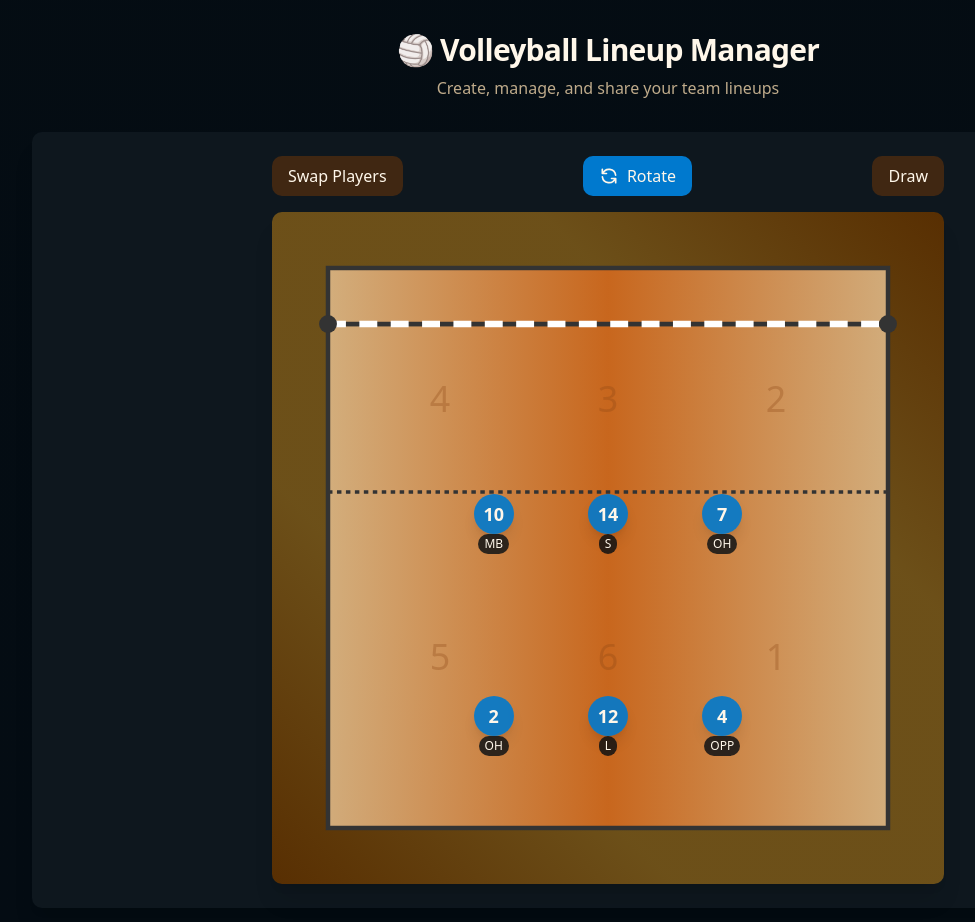
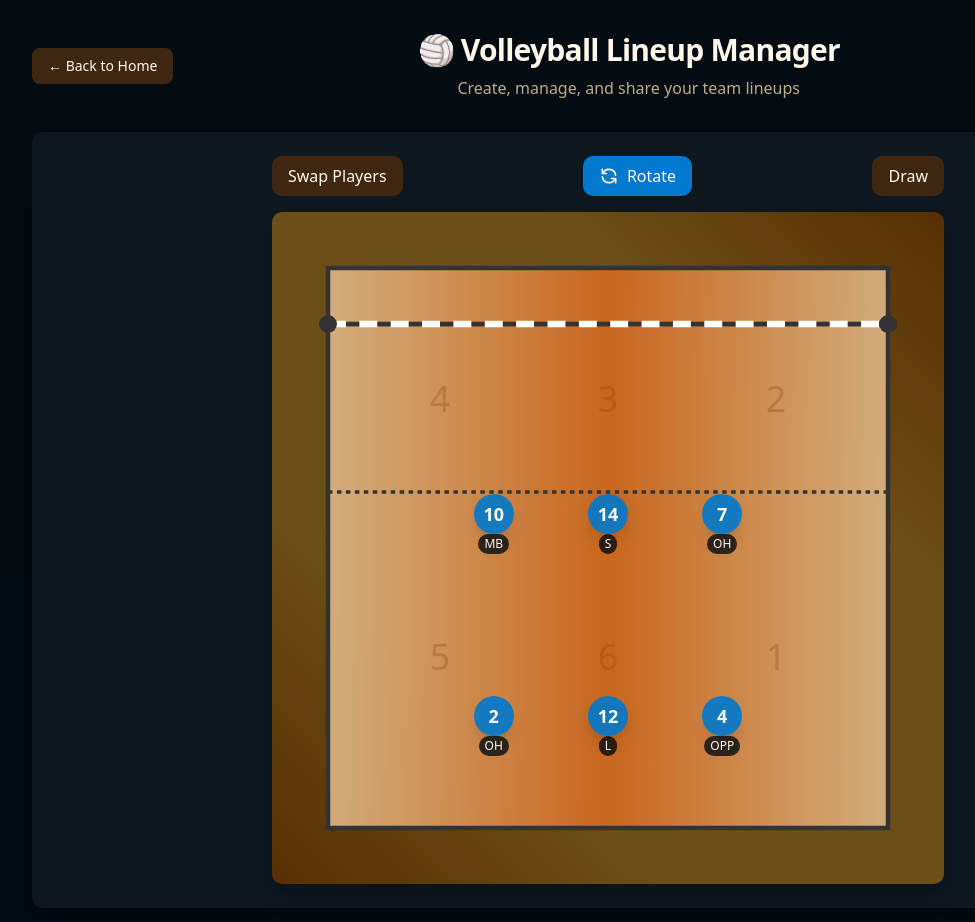
Before and after one commit to moodsdepot/vb-lineup-manager, a Next.js app: page /court in a window 1280 px wide. Shown: the top 922 px of the page, without its empty margins (32-1007 px from the left). Built offline with nearby package versions, Linux system fonts and the light colour scheme.

Commit message:
Back to Home function
Added a Back to home component to return to the landing page

```diff
--- a/src/components/pages/VolleyballCourtPage.tsx
+++ b/src/components/pages/VolleyballCourtPage.tsx
@@ -1,16 +1,29 @@
+import Link from 'next/link';
 import VolleyballCourt from "@/components/court/VolleyballCourt";
 
 export default function VolleyballCourtPage() {
   return (
     <main className="min-h-screen bg-gradient-to-b from-background to-[var(--court-surface)] p-4 md:p-8">
       <div className="max-w-6xl mx-auto space-y-8">
-        <header className="text-center space-y-2">
+        <header className="flex items-center justify-between">
+          <Link
+            href="/"
+            className="rounded-md bg-secondary px-4 py-2 text-sm font-medium text-secondary-foreground hover:bg-secondary/90"
+          >
+            ← Back to Home
+          </Link>
+
+          <div className="text-center space-y-2">
             <h1 className="text-3xl font-bold tracking-tight">
               🏐 Volleyball Lineup Manager
             </h1>
             <p className="text-muted-foreground">
               Create, manage, and share your team lineups
             </p>
+          </div>
+
+          {/* Empty div to maintain centering with flexbox */}
+          <div className="w-[100px]"></div>
         </header>
 
         <div className="bg-card rounded-lg shadow-xl p-6">
```
Lines whose indentation alone changed are shown as unchanged.
